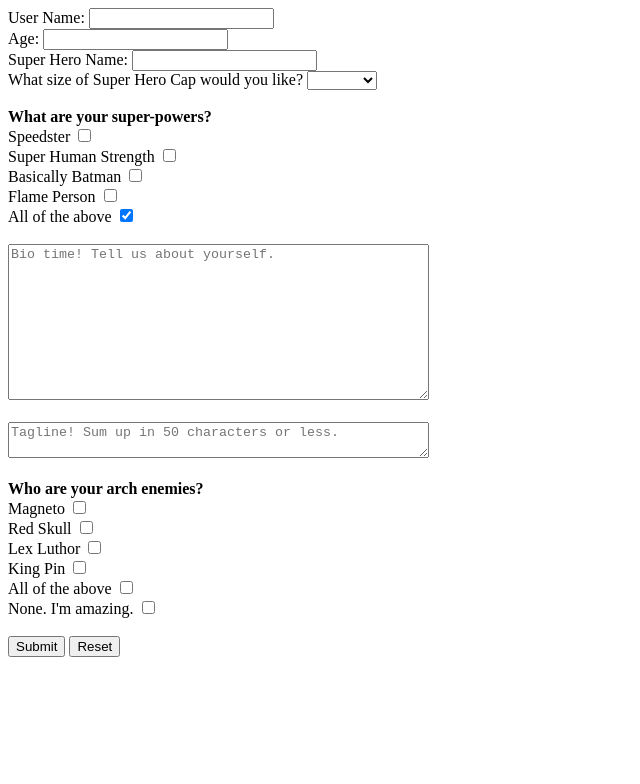
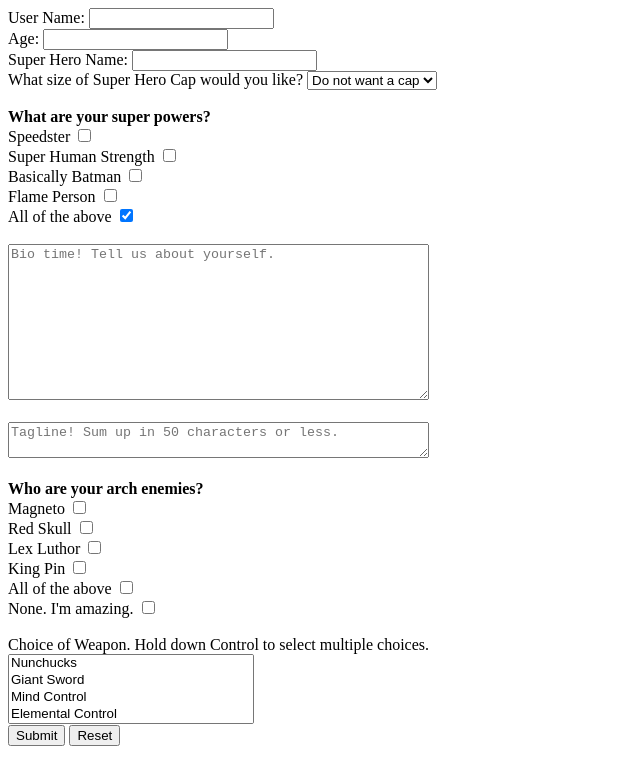
Before and after one commit to MaeDae11/Forms-Exercise, a plain HTML site: page index.html in a window 1280 px wide. Shown: the whole page, without its empty margins (0-640 px from the left). Drawn offline with Linux system fonts and the light colour scheme.

Commit message:
addition of choice of weapon section

```diff
--- a/index.html
+++ b/index.html
@@ -9,18 +9,22 @@
     <body>
 
         <form action="http://localhost:5000" enctype="multipart/form-data" method="POST">
+
+            <!--required user name-->
             <label for="user-name">User Name:</label>
             <input id="user-name" type="text" name="User-Name" value="" required>
             <br>
+            <!--required age-->
             <label for="age">Age:</label>
             <input id="age" type="number" name="Age" value="" required>
             <br>
             <label for="super-hero">Super Hero Name:</label>
-                <input id="super-hero" type="text" name="Super Hero Name">
+            <input id="super-hero" type="text" name="Super Hero Name">
+            <!--cap size-->
             <br>
             <label for+"cap-size">What size of Super Hero Cap would you like?</label>
             <select id="cap-size" name="Size">
-                <option></option>
+                <option default>Do not want a cap</option>
                 <option value="1001">Small</option>
                 <option value="1002">Medium</option>
                 <option value="1003">Large</option>
@@ -28,7 +32,7 @@
             <br>
             <br>
             <!--power selection-->
-            <span><strong>What are your super-powers?</strong></span>
+            <span><strong>What are your super powers?</strong></span>
             <br>
             <label>Speedster
                 <input type="checkbox" name="speed" value="Speedster">
@@ -51,14 +55,16 @@
             </label>
             <br>
 
-
+            <!--bio-->
             <br>
             <textarea name="Bio" rows="10" cols="50" placeholder="Bio time! Tell us about yourself."></textarea>
             <br>
+            <!--tagline-->
             <br>
             <textarea name="tagline" maxlength="50" cols="50" placeholder="Tagline! Sum up in 50 characters or less."></textarea>
             <br>
 
+            <!--arch enemies-->
             <br>
             <span><strong>Who are your arch enemies?</strong></span>
             <br>
@@ -87,6 +93,20 @@
             </label>
             <br>
 
+            <!--choice of weapon-->
+            <br>
+            <span>Choice of Weapon. Hold down Control to select multiple choices.</span>
+            <br>
+            <select name="wepon" multiple>
+                <option value="1001">Nunchucks</option>
+                <option value="1002">Giant Sword</option>
+                <option value="1003">Mind Control</option>
+                <option value="1004">Elemental Control</option>
+                <option value="1005">I'm Batman and just buy whatever I want</option>
+                <option value="1006">It's a secret</option>
+            </select>
+
+
 
             <br>
             <input type="submit">
```
